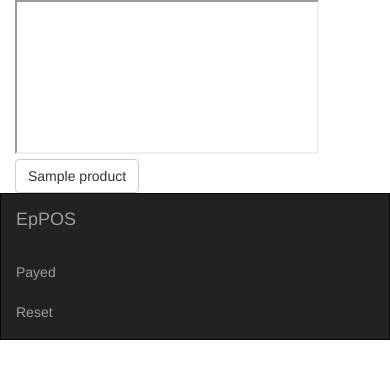
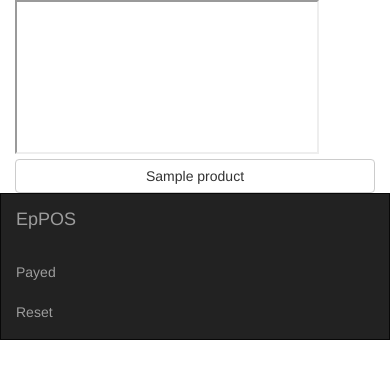
Before and after one commit to Epse/EpPos, a Django app: page /pos/order/ in a window 390 px wide. Shown: the top 379 px of the page. Run offline with Django 3.2, Linux system fonts and the light colour scheme; tables that the repository leaves empty hold one stand-in row (Sample ...); some libraries are stand-ins or nearby versions.

Commit message:
full-width buttons for touch

```diff
--- a/pos/templates/pos/order.html
+++ b/pos/templates/pos/order.html
@@ -28,7 +28,7 @@
 		    <div class="row">
 			{% if product_list %}
 			    {% for product in product_list %}
-			    <div class="col-sm-6 col-md-3"><a class="btn btn-default"
+			    <div class="col-sm-6 col-md-2"><a class="btn btn-default btn-block"
 					 href="javascript:void(0);"
 							    onclick="addProduct(
 							    {{ product.product_id }});">
```
